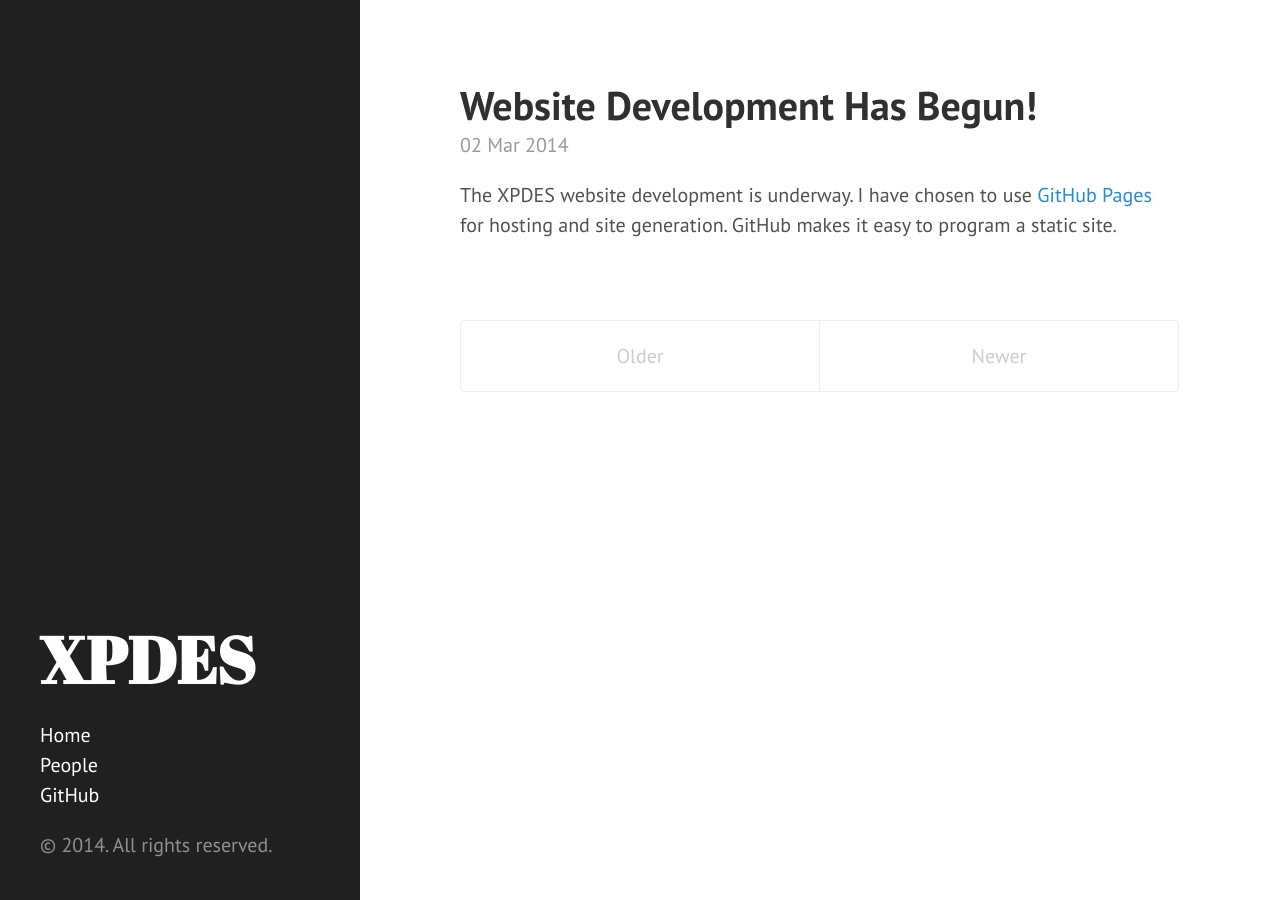
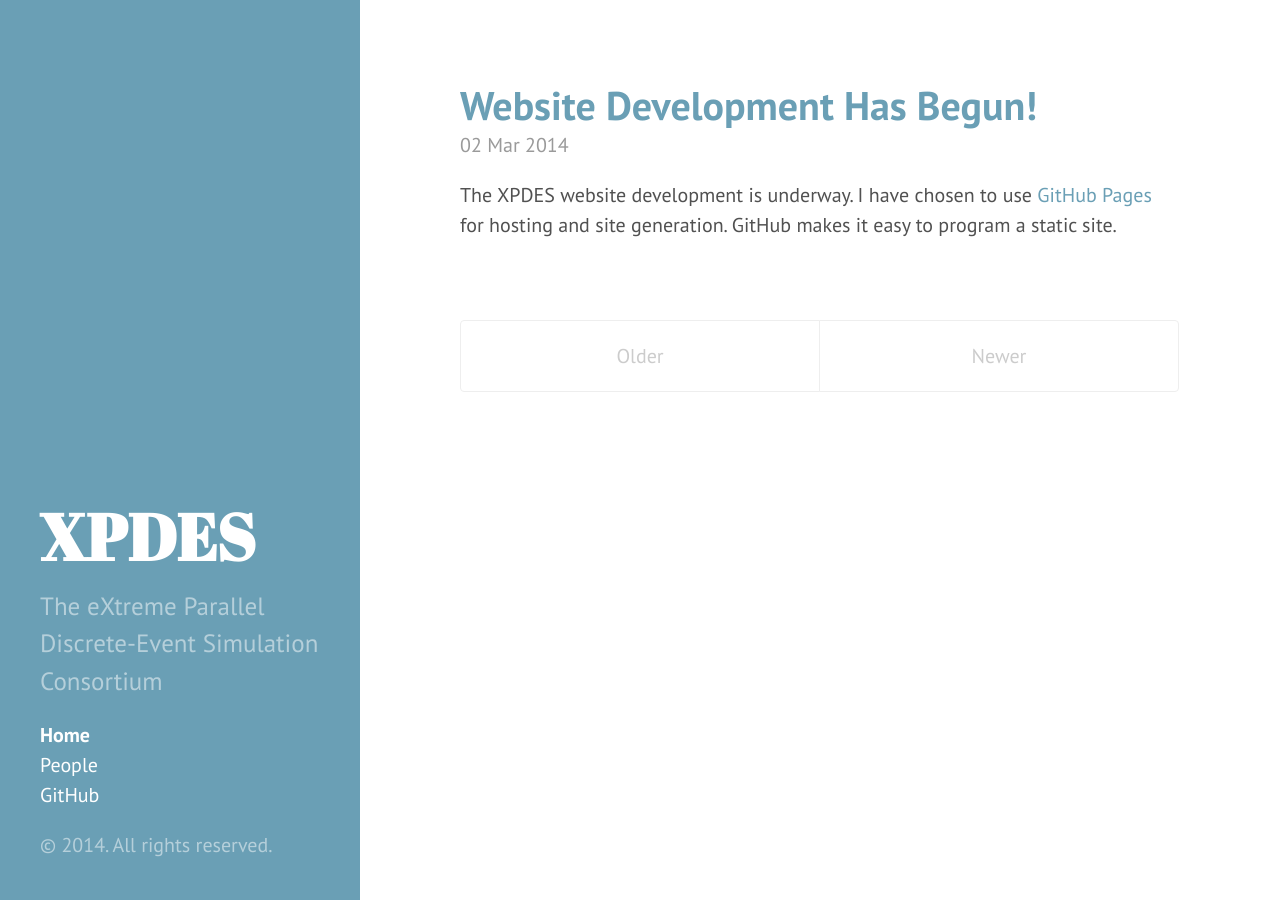
Before and after one commit to XPDES/XPDES.github.io, a Jekyll site: the page built from index.html, in a window 1280 px wide. Built offline with Jekyll 4.4.1, drawn with Linux system fonts in a browser that asks for light colours; Markdown is read by kramdown in place of the engine named in the settings; the list of posts is cut into pages by our own code.

Commit message:
changed theme color, home page now works better

```diff
--- a/_config.yml
+++ b/_config.yml
@@ -8,6 +8,7 @@
 # Site Setup
 title: XPDES
 tagline: 'The eXtreme Parallel Discrete-Event Simulation Consortium'
+description: 'The eXtreme Parallel Discrete-Event Simulation Consortium'
 
 # name: XPDES Website
 
--- a/_layouts/default.html
+++ b/_layouts/default.html
@@ -3,7 +3,7 @@
 
   {% include head.html %}
 
-  <body>
+  <body class="theme-base-0d">
 
     {% include sidebar.html %}
 
--- a/index.html
+++ b/index.html
@@ -1,6 +1,6 @@
 ---
 layout: default
-title: XPDES Website
+title: Home
 ---
 
 <div class="posts">
```
